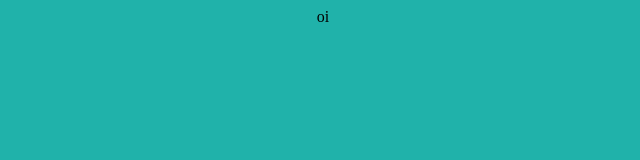
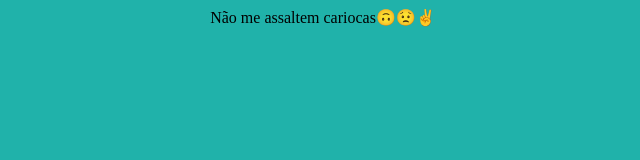
Before and after one commit to YukoKatsuki/st1, a plain HTML site: page index.html in a window 1280 px wide. Shown: the whole page, without its empty margins (317-957 px from the left). Drawn offline with Linux system fonts and the light colour scheme.

Commit message:
Update index.html

```diff
--- a/index.html
+++ b/index.html
@@ -4,6 +4,6 @@
         <link rel="stylesheet" href="style.css">
     </head>
     <body>
-        <p> oi </p>
+        <p> Não me assaltem cariocas🙃😟✌ </p>
     </body>
 </html>
```
